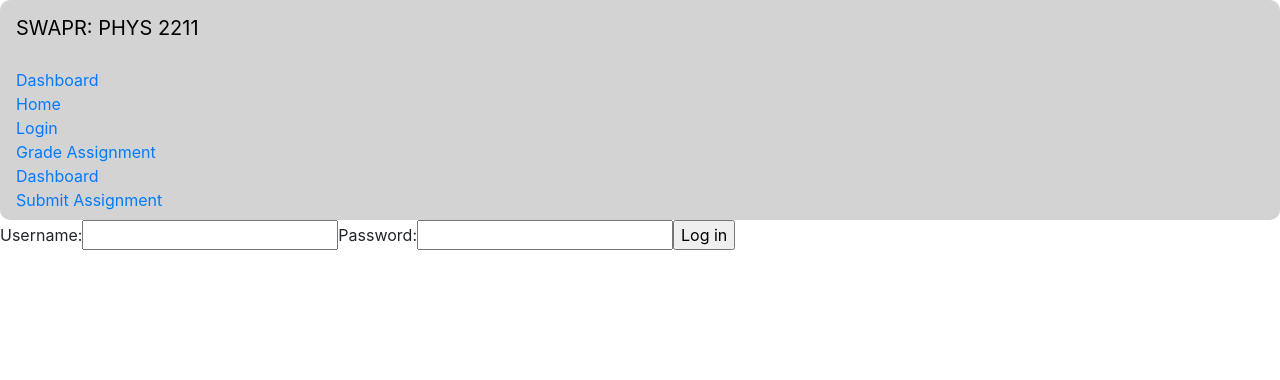
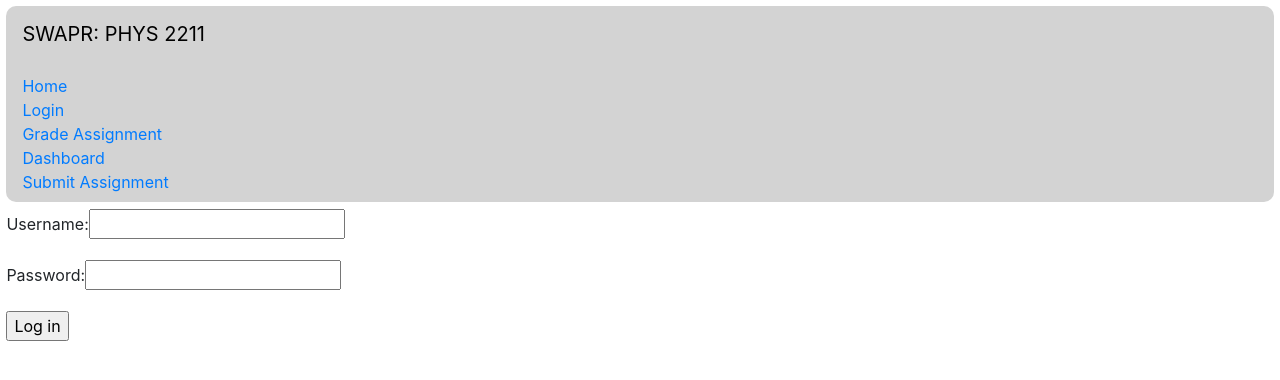
Before and after one commit to GatechVIP/swapr-react-client, a React (Create React App) app: page /login in a window 1280 px wide. Shown: the top 380 px of the page. Built offline with nearby package versions, Linux system fonts and the light colour scheme.

Commit message:
Cleaned up UI Part 1

```diff
--- a/src/components/App.js
+++ b/src/components/App.js
@@ -10,7 +10,7 @@ class App extends Component {
         return (
             <div className="App">
                 <SideMenu />
-                <Main />
+                <Main class="main"/>
             </div>
         );
     }
--- a/src/components/dashboard/CompletedAssignments.js
+++ b/src/components/dashboard/CompletedAssignments.js
@@ -41,7 +41,7 @@ render(){
     return (
       <div id="completed-block" className = "col-lg-5">
       <div>
-        <h3 className="justify-content-md-center">Completed</h3>
+        <h3>Completed</h3>
       </div>
       <div>
           {this.state.assignmentList.map((assignment) => {
--- a/src/components/dashboard/Grades.js
+++ b/src/components/dashboard/Grades.js
@@ -38,7 +38,7 @@ render(){
     return (
       <div id="grades-block" className = "col-lg-5">
           <div>
-            <h3 className="justify-content-md-center">Grades</h3>
+            <h3>Grades</h3>
           </div>
           <div>
             {this.state.gradesList.map((grade) => {
--- a/src/components/stylesheets/index.css
+++ b/src/components/stylesheets/index.css
@@ -24,7 +24,8 @@ body {
 #completed-block {
   margin-top: 5%;
   height: 100%;
-  width: 40%;
+  display: inline-block;
+  max-width: 33%;
   float: left;
   border-right: 1px solid #999999;
 }
@@ -38,6 +39,14 @@ body {
 }
 .main-page {
   margin-top: 5%;
+}
+
+.App {
+  margin: .5%;
+}
+
+.Main {
+  margin-top: .5%;
 }
 
 .MenuBar {
@@ -57,6 +66,8 @@ body {
 #todo-block {
   margin-top: 5%;
   height: 100%;
+  display: inline-block;
+  max-width: 33%;
   float: left;
    /*background-color: #BDB76B; */
   border-right: 1px solid #999999;
@@ -64,8 +75,9 @@ body {
 #grades-block {
   margin-top: 5%;
   height: 100%;
-  width: 40%;
+  max-width: 33%;
   float: left;
+  display: inline-block;
 }
 
 #todo-block h3 {
--- a/src/components/views/Dashboard.js
+++ b/src/components/views/Dashboard.js
@@ -57,7 +57,7 @@ class Dashboard extends Component {
                     <div className="col-lg-9">
                         <div className="row justify-content-md-center" id="header"><h1 id="dashboard-title">Dashboard</h1></div>
                         <div className = "row justify-content-md-center">
-                            <ToDoAssignments/>
+                            <ToDoAssignments style={{"align":"left"}}/>
                             <CompletedAssignments/>
                             <Grades/>
                         </div>
--- a/src/components/views/Login.js
+++ b/src/components/views/Login.js
@@ -42,12 +42,13 @@ class Login extends Component {
         return (
             <div className="Login">
                 <form onSubmit={this.handleSubmit}>
-                    <label>Username:</label>
-                    <input type="text" name="username" onChange={this.handleChange} />
-
+                    <p><label>Username:</label>
+                        <input type="text" name="username" onChange={this.handleChange} />
+                    </p>
+                    <p>
                     <label>Password:</label>
                     <input type="text" name="password" onChange={this.handleChange} />
-
+                    </p>
                     <input type="submit" value="Log in" />
                 </form>
             </div>
--- a/src/components/views/SideMenu.js
+++ b/src/components/views/SideMenu.js
@@ -13,9 +13,6 @@ export default class SideMenu extends React.Component {
                     <li class="nav-item">
                         <a className="navbar-brand" id="title">SWAPR: PHYS 2211</a>
                     </li>
-                    <li class="nav-item">
-                        <a href="">Dashboard</a>
-                    </li>
                     <li><Link to='/'>Home</Link></li>
                     <li><Link to='/login'>Login</Link></li>
                     <li><Link to='/gradeAssignment'>Grade Assignment</Link></li>
```
